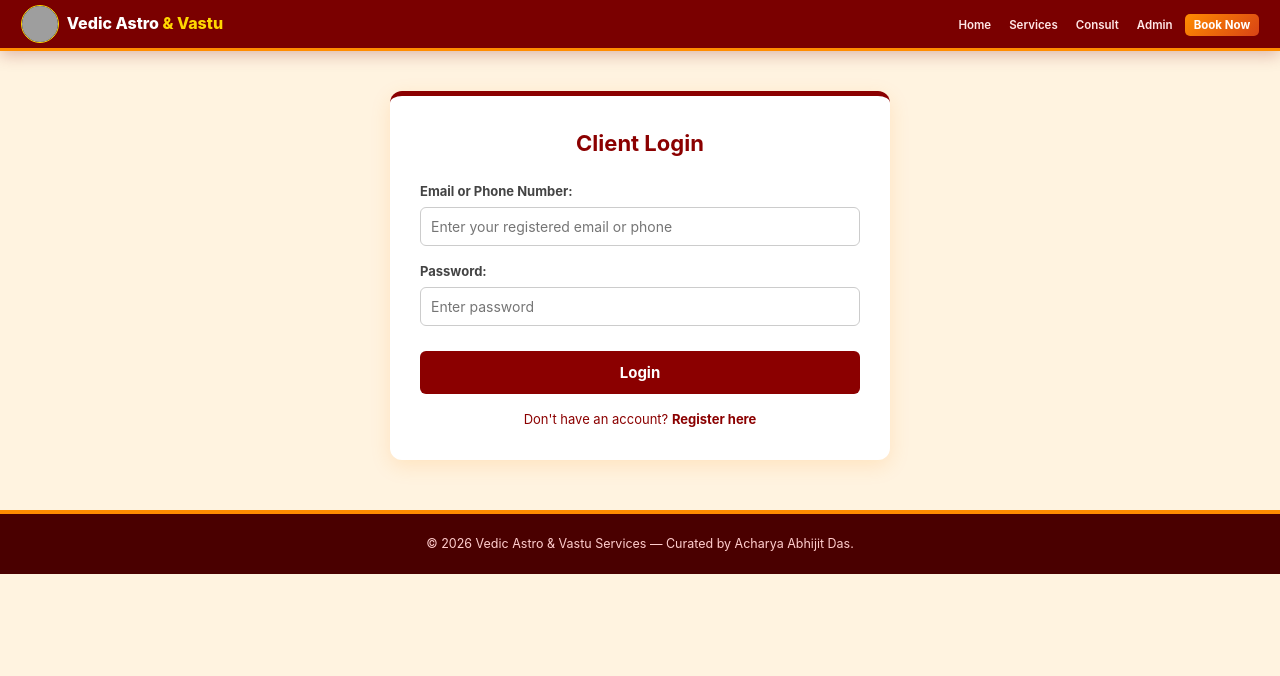
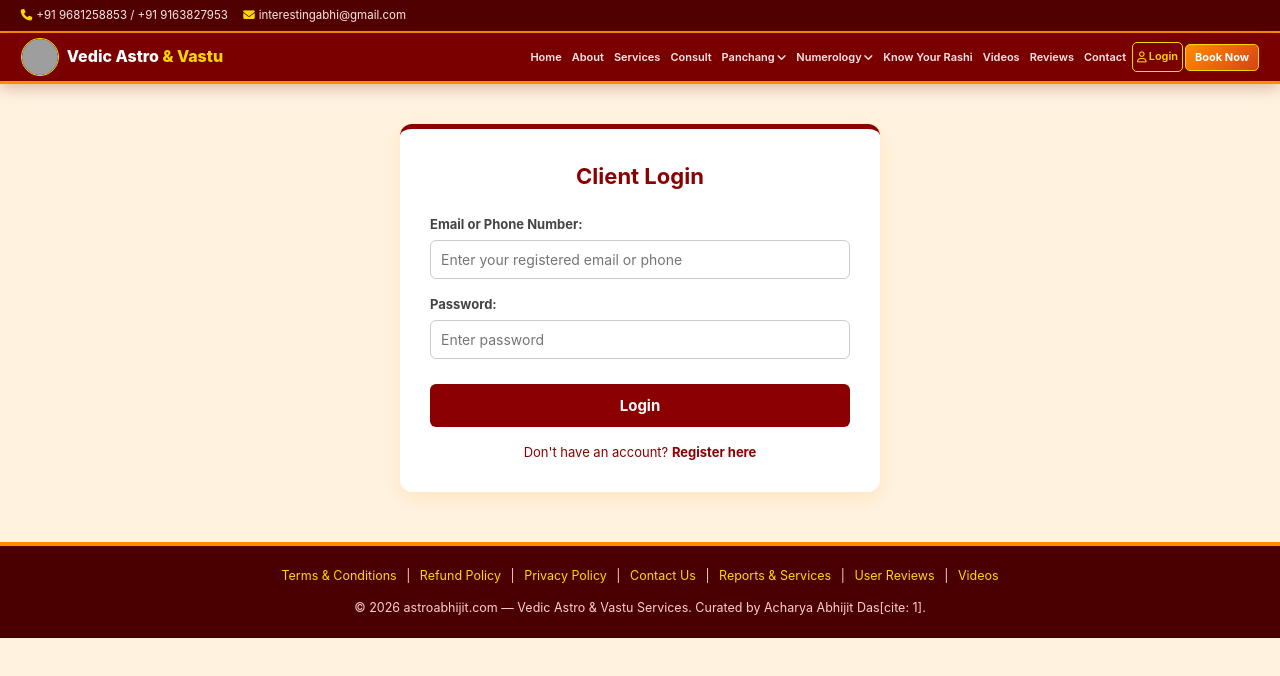
Before and after one commit to sduttapc-dot/astro-website, a website: page auth.html in a window 1280 px wide. Drawn offline with Linux system fonts and the light colour scheme; grey boxes are pictures that could not be loaded.

Commit message:
Add files via upload

```diff
--- a/auth.html
+++ b/auth.html
@@ -12,34 +12,56 @@
       --bg-primary: #ff8c00;
       --bg-secondary: #fff3e0;
       --text-red: #8b0000;
+      --text-red-light: #b30000;
       --border-orange: #ffaa55;
       --accent-gold: #ffd700;
       --navbar-bg: #7a0000;
     }
 
     * { margin: 0; padding: 0; box-sizing: border-box; font-family: -apple-system, BlinkMacSystemFont, "Segoe UI", Roboto, sans-serif; }
-    body { background-color: var(--bg-secondary); color: var(--text-red); line-height: 1.6; }
+    html, body { width: 100%; max-width: 100vw; overflow-x: hidden !important; background-color: var(--bg-secondary); color: var(--text-red); line-height: 1.6; }
     .container { width: 98%; max-width: 1380px; margin: 0 auto; padding: 0 8px; }
 
+    /* TOP BAR */
+    .top-bar { background: #500000; color: #ffcccc; padding: 6px 0; font-size: 11.5px; border-bottom: 2px solid var(--bg-primary); }
+    .top-flex { display: flex; justify-content: space-between; align-items: center; }
+    .top-bar span { color: #ffe6e6; margin-right: 12px; display: inline-flex; align-items: center; }
+    .top-bar i { color: var(--accent-gold); margin-right: 4px; }
+
     /* NAVBAR */
-    .navbar { background: var(--navbar-bg); position: sticky; top: 0; z-index: 10000; border-bottom: 3px solid var(--bg-primary); padding: 5px 0; box-shadow: 0 4px 15px rgba(122, 0, 0, 0.25); }
+    .navbar { background: var(--navbar-bg); position: sticky; top: 0; z-index: 10000; border-bottom: 3px solid var(--bg-primary); box-shadow: 0 4px 15px rgba(122, 0, 0, 0.25); padding: 5px 0; }
     .nav-flex { display: flex; align-items: center; justify-content: space-between; gap: 6px; }
-    .logo-link { display: flex; align-items: center; gap: 8px; text-decoration: none; }
+
+    .logo-link { display: flex; align-items: center; gap: 8px; text-decoration: none; flex-shrink: 0; }
     .logo-img { width: 38px; height: 38px; border-radius: 50%; border: 1.5px solid var(--accent-gold); object-fit: cover; background: #000; }
-    .logo-text { font-size: 16px; font-weight: 800; color: #ffffff; }
+    .logo-text { font-size: 16px; font-weight: 800; color: #ffffff; white-space: nowrap; }
     .logo-text span { color: var(--accent-gold); }
-    .nav-links { list-style: none; display: flex; align-items: center; gap: 6px; }
-    .nav-links a { text-decoration: none; color: #ffe6e6; font-size: 11.5px; font-weight: 600; padding: 5px 6px; }
+
+    .nav-links { list-style: none; display: flex; align-items: center; gap: 2px; margin: 0; padding: 0; }
+    .nav-links li { position: relative; list-style: none; }
+    .nav-links a { text-decoration: none; color: #ffe6e6; font-size: 11px; font-weight: 600; padding: 5px 4px; display: inline-flex; align-items: center; gap: 2px; white-space: nowrap; transition: 0.2s; }
     .nav-links a:hover, .nav-links a.active { color: var(--accent-gold); }
-    .btn-book { background: linear-gradient(135deg, var(--bg-primary), #d84315) !important; color: #ffffff !important; padding: 4px 9px !important; border-radius: 5px; font-weight: 700 !important; }
+
+    /* DROPDOWNS */
+    .dropdown-menu { display: none; position: absolute; top: 100%; left: 0; background: #ffffff; min-width: 190px; border-radius: 6px; border: 2px solid var(--bg-primary); box-shadow: 0 8px 25px rgba(0, 0, 0, 0.25); list-style: none; padding: 4px 0; z-index: 10001; }
+    .dropdown:hover .dropdown-menu { display: block; }
+    .dropdown-menu li { width: 100%; }
+    .dropdown-menu a { display: block; padding: 7px 12px; color: var(--text-red); font-size: 11.5px; }
+    .dropdown-menu a:hover { background-color: var(--bg-secondary); color: var(--text-red-light); }
+
+    .btn-nav-login { background: transparent; color: var(--accent-gold); border: 1px solid var(--accent-gold); padding: 3px 7px; border-radius: 5px; font-size: 11px; font-weight: 700; text-decoration: none; }
+    .btn-book { background: linear-gradient(135deg, var(--bg-primary), #d84315) !important; color: #ffffff !important; padding: 4px 9px !important; border-radius: 5px; border: 1px solid var(--accent-gold) !important; font-weight: 700 !important; font-size: 11px !important; }
 
     /* AUTH CONTAINER */
-    .auth-wrapper { max-width: 500px; margin: 40px auto; padding: 30px; background: #ffffff; border-radius: 12px; box-shadow: 0 6px 20px rgba(255, 140, 0, 0.15); border-top: 5px solid var(--text-red); }
+    .auth-wrapper { max-width: 480px; margin: 40px auto; padding: 30px; background: #ffffff; border-radius: 12px; box-shadow: 0 6px 20px rgba(255, 140, 0, 0.15); border-top: 5px solid var(--text-red); }
     .auth-wrapper h2 { text-align: center; color: var(--text-red); margin-bottom: 20px; font-size: 22px; }
-    .form-group { margin-bottom: 15px; }
+    .form-group { margin-bottom: 15px; text-align: left; }
     label { display: block; margin-bottom: 5px; font-weight: bold; font-size: 13px; color: #444; }
     input { width: 100%; padding: 10px; box-sizing: border-box; border: 1px solid #ccc; border-radius: 6px; font-size: 14px; outline: none; }
     input:focus { border-color: var(--text-red); }
+
+    .password-hint { font-size: 11px; color: #666; margin-top: 4px; line-height: 1.3; }
+
     .auth-btn { width: 100%; padding: 12px; background: var(--text-red); color: #fff; border: none; font-size: 15px; font-weight: bold; cursor: pointer; border-radius: 6px; margin-top: 10px; transition: background 0.2s; }
     .auth-btn:hover { background: #5c0000; }
 
@@ -53,6 +75,16 @@
 </head>
 <body>
 
+  <!-- TOP BAR -->
+  <div class="top-bar">
+    <div class="container top-flex">
+      <div>
+        <span><i class="fa-solid fa-phone"></i> +91 9681258853 / +91 9163827953</span>
+        <span><i class="fa-solid fa-envelope"></i> interestingabhi@gmail.com</span>
+      </div>
+    </div>
+  </div>
+
   <!-- NAVBAR -->
   <nav class="navbar">
     <div class="container nav-flex">
@@ -60,11 +92,42 @@
         <img src="logo.png" alt="Logo" class="logo-img" onerror="this.src='logo.png'">
         <span class="logo-text">Vedic Astro<span> & Vastu</span></span>
       </a>
-      <ul class="nav-links" style="list-style: none; display: flex; align-items: center; gap: 6px;">
+
+      <ul class="nav-links">
         <li><a href="index.html">Home</a></li>
+        <li><a href="about.html">About</a></li>
         <li><a href="services.html">Services</a></li>
         <li><a href="consult.html">Consult</a></li>
-        <li><a href="admin.html">Admin</a></li>
+
+        <li class="dropdown">
+          <a href="panchang.html">Panchang <i class="fa-solid fa-angle-down"></i></a>
+          <ul class="dropdown-menu">
+            <li><a href="panchang-today.html">Today's Panchang</a></li>
+            <li><a href="panchang-tithi.html">Today's Tithi</a></li>
+            <li><a href="panchang-nakshatra.html">Today's Nakshatra</a></li>
+            <li><a href="panchang-muhurat.html">Today's Shubh Muhurat</a></li>
+            <li><a href="panchang-choghadiya.html">Today's Choghadiya</a></li>
+            <li><a href="panchang-rahu-kaal.html">Today's Rahu Kaal</a></li>
+            <li><a href="panchang.html">Panchang Calendar</a></li>
+          </ul>
+        </li>
+
+        <li class="dropdown">
+          <a href="numerology-daily.html">Numerology <i class="fa-solid fa-angle-down"></i></a>
+          <ul class="dropdown-menu">
+            <li><a href="numerology-daily.html">Daily Numerology</a></li>
+            <li><a href="numerology.html">Numerology Calculator</a></li>
+          </ul>
+        </li>
+
+        <li><a href="know-your-rashi.html">Know Your Rashi</a></li>
+        <li><a href="videos.html">Videos</a></li>
+        <li><a href="reviews.html">Reviews</a></li>
+        <li><a href="contact-us.html">Contact</a></li>
+
+        <li id="navUserSlot">
+          <a href="auth.html" class="btn-nav-login active"><i class="fa-regular fa-user"></i> Login</a>
+        </li>
         <li><a href="consult.html" class="btn-book">Book Now</a></li>
       </ul>
     </div>
@@ -111,7 +174,10 @@
           </div>
           <div class="form-group">
             <label>Password:</label>
-            <input type="password" id="regPassword" required placeholder="Create a password">
+            <input type="password" id="regPassword" required placeholder="Create a password" minlength="8" maxlength="16">
+            <div class="password-hint">
+              ℹ️ Password must be 8 to 16 characters long and include uppercase letter, lowercase letter, and number.
+            </div>
           </div>
           <button type="submit" class="auth-btn">Register</button>
         </form>
@@ -124,7 +190,16 @@
   </div>
 
   <footer>
-    <p>© 2026 Vedic Astro & Vastu Services — Curated by Acharya Abhijit Das.</p>
+    <div style="margin-bottom: 12px;">
+      <a href="terms-and-conditions.html">Terms & Conditions</a> |
+      <a href="refund-policy.html">Refund Policy</a> |
+      <a href="privacy-policy.html">Privacy Policy</a> |
+      <a href="contact-us.html">Contact Us</a> |
+      <a href="services.html">Reports & Services</a> |
+      <a href="reviews.html">User Reviews</a> |
+      <a href="videos.html">Videos</a>
+    </div>
+    <p>© 2026 astroabhijit.com — Vedic Astro & Vastu Services. Curated by Acharya Abhijit Das[cite: 1].</p>
   </footer>
 
   <script>
@@ -138,13 +213,20 @@
       }
     }
 
-    // Register Form Submit
+    // Register Form Submit with Password Validation
     document.getElementById('registerForm').addEventListener('submit', async function(e) {
       e.preventDefault();
       const name = document.getElementById('regName').value;
       const email = document.getElementById('regEmail').value;
       const phone = document.getElementById('regPhone').value;
       const password = document.getElementById('regPassword').value;
+
+      // Password Validation Logic (8 to 16 chars, 1 uppercase, 1 lowercase, 1 number)
+      const pwdRegex = /^(?=.*[a-z])(?=.*[A-Z])(?=.*\d).{8,16}$/;
+      if (!pwdRegex.test(password)) {
+        alert('Password must be 8 to 16 characters long and contain at least one uppercase letter, one lowercase letter, and one number.');
+        return;
+      }
 
       try {
         const response = await fetch('https://astro-website-haaz.onrender.com/api/register', {
```
